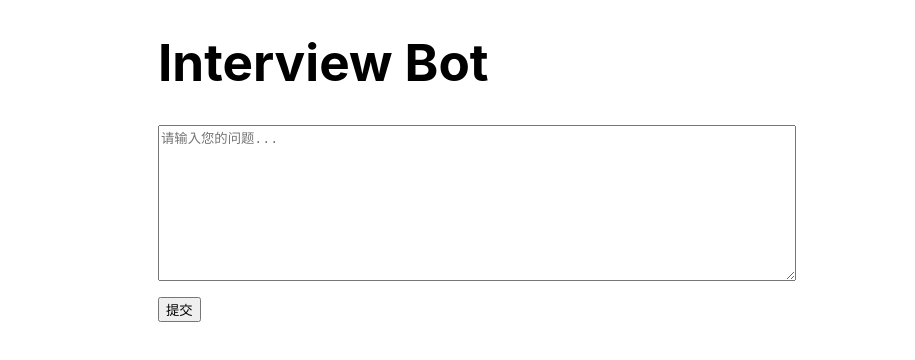
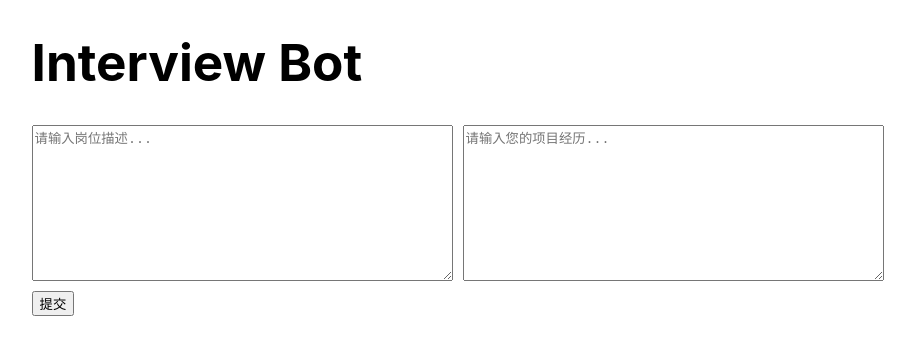
Before and after one commit to efanworks/interview-bot, a React (Vite) app: page / in a window 1280 px wide. Shown: the top 360 px of the page, without its empty margins (166-1081 px from the left). Built offline with nearby package versions, Linux system fonts and the light colour scheme.

Commit message:
打字机

```diff
--- a/src/App.module.scss
+++ b/src/App.module.scss
@@ -1,12 +1,26 @@
 .App {
     margin: 0 auto;
-    width: 50%;
+    width: 70%;
 
-    .textarea {
+    .candidateInfo {
         width: 100%;
+        margin-bottom: 10px;
+        display: flex;
+        gap: 10px;
     }
 
     .answer {
-        margin-top: 20px;
+        margin: 20px 0 100px 0;
+        white-space: pre-wrap;
+
+        &.loading::after {
+            content: '▋';
+            display: inline-block;
+            animation: blink 0.7s step-start infinite;
+        }
     }
 }
+
+@keyframes blink {
+    50% { opacity: 0; }
+}
--- a/src/App.tsx
+++ b/src/App.tsx
@@ -1,17 +1,26 @@
-import { useState } from 'react';
+import { useState, useRef } from 'react';
 import s from './App.module.scss';
 
 function App() {
-  const [inputText, setInputText] = useState('');
+  const [jobDescript, setJobDescript] = useState('');
+  const [experience, setExperience] = useState('');
+  const savedJobDescript = useRef('');
+  const savedExperience = useRef('');
   const [answer, setAnswer] = useState('');
+  const [isLoading, setIsLoading] = useState(false);
 
   const handleSubmit = async () => {
     if (!import.meta.env.VITE_OPENROUTER_API_KEY) {
       console.error('OpenRouter API key is missing. Please set VITE_OPENROUTER_API_KEY in your .env file.');
       return;
     }
-    if (!inputText.trim()) return;
-
+    if (!jobDescript.trim() || !experience.trim()) return;
+    setJobDescript('');
+    setExperience('');
+    setAnswer('');
+    setIsLoading(true);
+    savedJobDescript.current = jobDescript;
+    savedExperience.current = experience;
     try {
       const response = await fetch('https://openrouter.ai/api/v1/chat/completions', {
         method: 'POST',
@@ -21,40 +30,78 @@ function App() {
         },
         body: JSON.stringify({
           model: 'deepseek/deepseek-v3.2',
+          stream: true,
           messages: [
             {
               role: 'user',
-              content: inputText,
+              content: `
+                你是面试官，根据以下JD和候选人背景，生成2个最可能被问到的面试题，每题附上回答思路'
+                岗位描述：${jobDescript}\n
+                项目经历：${experience}\n
+              `
             },
           ],
         }),
       });
-
       if (!response.ok) {
         throw new Error(`HTTP error! status: ${response.status}`);
       }
-      const completion = await response.json();
-      setInputText('');
-      setAnswer(completion.choices[0].message.content);
+      const reader = response.body!.getReader();
+      const decoder = new TextDecoder();
+      let buffer = '';
+      while (true) {
+        const { done, value } = await reader.read();
+        if (done) break;
+        buffer += decoder.decode(value, { stream: true });
+        const lines = buffer.split('\n');
+        buffer = lines.pop() || '';
+        for (const line of lines) {
+          if (!line.startsWith('data: ')) continue;
+          const data = line.slice(6);
+          if (data === '[DONE]') break;
+          try {
+            const chunk = JSON.parse(data);
+            const content = chunk.choices[0]?.delta?.content;
+            if (content) setAnswer(prev => prev + content);
+          } catch {
+            // ignore malformed chunks
+          }
+        }
+      }
     } catch (error) {
       console.error("Error making request:", error);
+      setJobDescript(savedJobDescript.current);
+      setExperience(savedExperience.current);
+    } finally {
+      setIsLoading(false);
     }
   }
 
   return (
     <div className={s.App}>
       <h1>Interview Bot</h1>
-      <textarea
-        className={s.textarea}
-        value={inputText}
-        onChange={(e) => setInputText(e.target.value)}
-        placeholder="请输入您的问题..."
-        rows={10}
-        cols={50}
-        style={{ display: 'block', marginBottom: '16px' }}
-      />
-      <button onClick={handleSubmit}>提交</button>
-      <div className={s.answer}>{answer}</div>
+      <div className={s.candidateInfo}>
+        <textarea
+          name="jobDescript"
+          className={s.jobDescript}
+          value={jobDescript}
+          onChange={(e) => setJobDescript(e.target.value)}
+          placeholder="请输入岗位描述..."
+          rows={10}
+          cols={50}
+        />
+        <textarea
+          name="experience"
+          className={s.experience}
+          value={experience}
+          onChange={(e) => setExperience(e.target.value)}
+          placeholder="请输入您的项目经历..."
+          rows={10}
+          cols={50}
+        />
+      </div>
+      <button onClick={handleSubmit} disabled={isLoading}>提交</button>
+      <div className={`${s.answer} ${isLoading ? s.loading : ''}`}>{answer}</div>
     </div>
   )
 }
```
